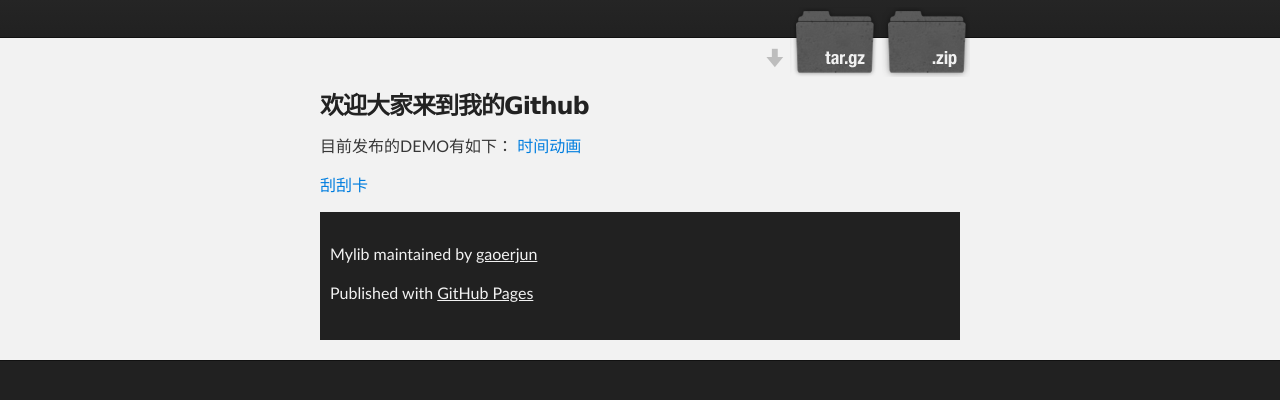
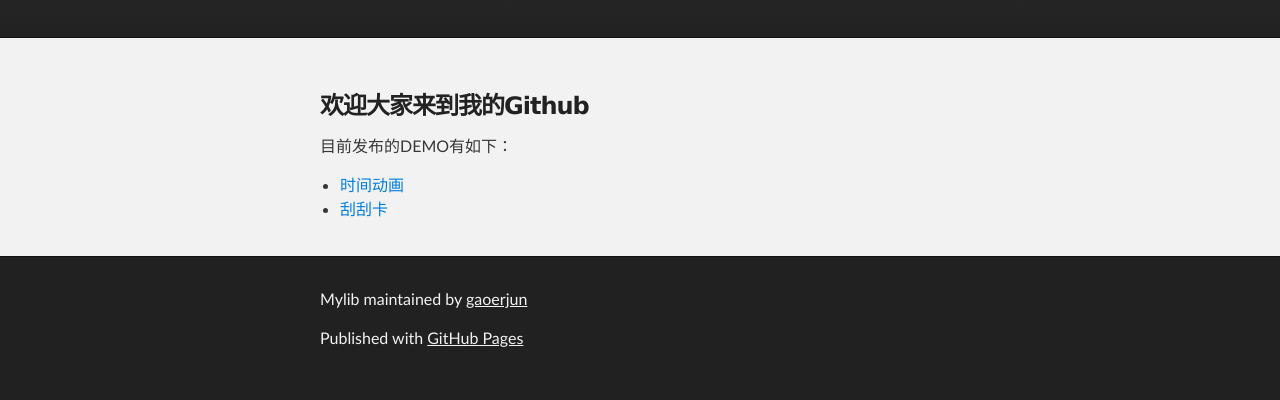
Before and after one commit to gaoerjun/gaoerjun.me.io, a plain HTML site: page index.html in a window 1280 px wide. Shown: the part 172-572 px from the top of the page. Drawn offline with Linux system fonts and the light colour scheme.

Commit message:
更新首页

```diff
--- a/index.html
+++ b/index.html
@@ -20,11 +20,6 @@
 
         <h1 id="project_title">Mylib</h1>
         <h2 id="project_tagline">this is my lib source.</h2>
-
-            <section id="downloads">
-              <a class="zip_download_link" href="https://github.com/gaoerjun/gaoerjun.me.io/zipball/master">Download this project as a .zip file</a>
-              <a class="tar_download_link" href="https://github.com/gaoerjun/gaoerjun.me.io/tarball/master">Download this project as a tar.gz file</a>
-            </section>
     </header>
 </div>
 
@@ -32,13 +27,19 @@
 <div id="main_content_wrap" class="outer">
     <section id="main_content" class="inner">
         <h3>
-<a id="欢迎大家来到我的github" class="anchor" href="#%E6%AC%A2%E8%BF%8E%E5%A4%A7%E5%AE%B6%E6%9D%A5%E5%88%B0%E6%88%91%E7%9A%84github" aria-hidden="true"><span aria-hidden="true" class="octicon octicon-link"></span></a>欢迎大家来到我的Github</h3>
+            <a id="欢迎大家来到我的github" class="anchor"
+               href="#%E6%AC%A2%E8%BF%8E%E5%A4%A7%E5%AE%B6%E6%9D%A5%E5%88%B0%E6%88%91%E7%9A%84github"
+               aria-hidden="true"><span aria-hidden="true" class="octicon octicon-link"></span></a>欢迎大家来到我的Github</h3>
 
-<p>目前发布的DEMO有如下：
-<a href="./pages/timer/index.html">时间动画</a></p>
+        <p>目前发布的DEMO有如下：</p>
+        <ul>
+            <li><a href="./pages/timer/index.html">时间动画</a></li>
+            <li><a href="./pages/guagua/index.html">刮刮卡</a></li>
+        </ul>
 
-        <a href="./pages/guagua/index.html">刮刮卡</a></p>
-    <!-- FOOTER  -->
+        </p>
+    </section>
+</div>
 <div id="footer_wrap" class="outer">
     <footer class="inner">
         <p class="copyright">Mylib maintained by <a href="https://github.com/gaoerjun">gaoerjun</a></p>
@@ -47,6 +48,5 @@
 </div>
 
 
-
 </body>
 </html>
```
Lines whose indentation alone changed are shown as unchanged.
